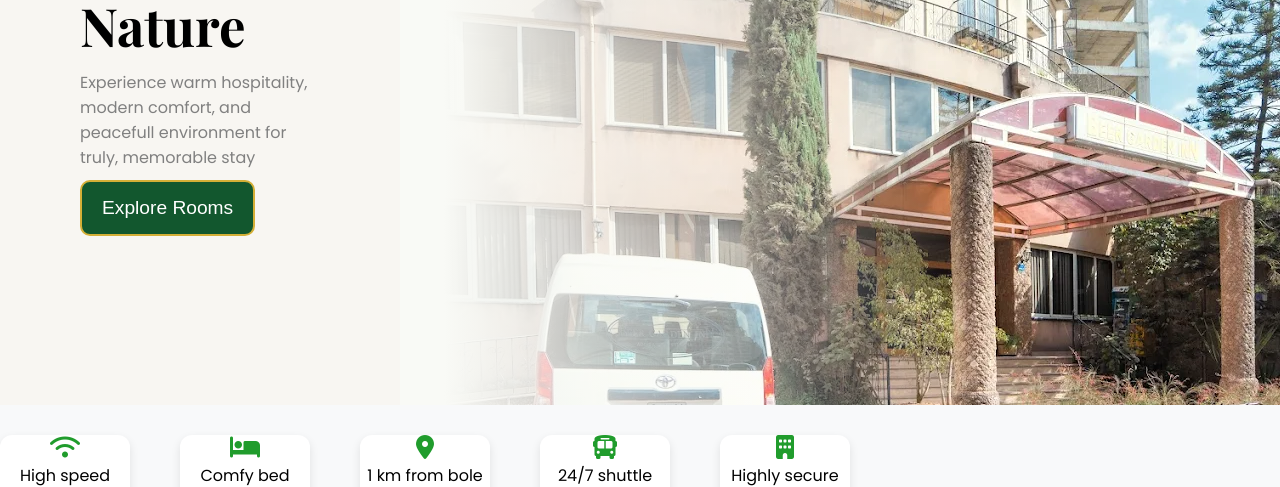
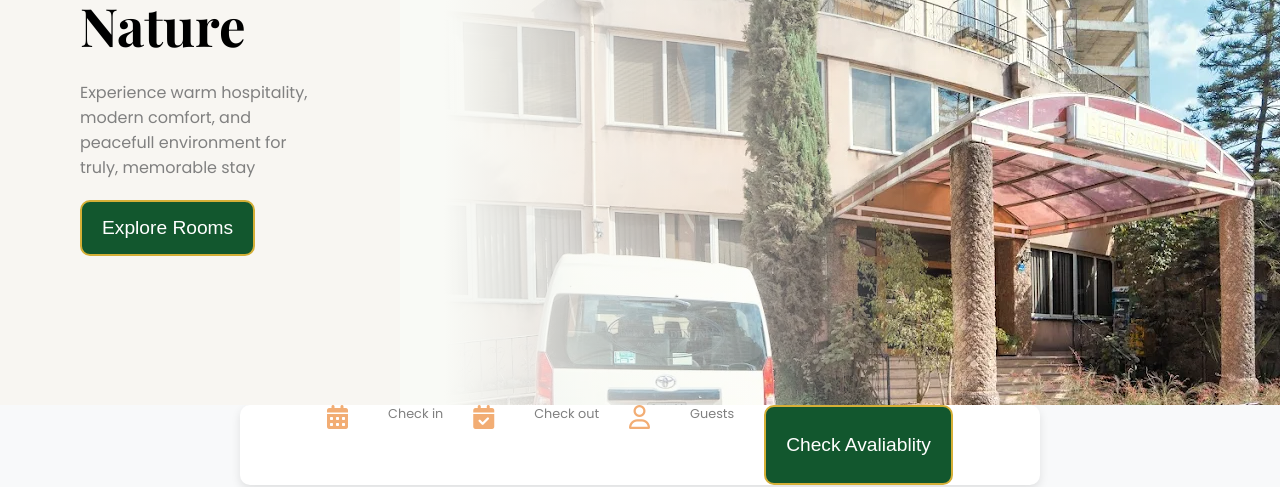
Before and after one commit to Paulos-g/Garden-Inn-project, a React (Vite) app: page / in a window 1280 px wide. Shown: the part 465-952 px from the top of the page. Built offline with nearby package versions, Linux system fonts and the light colour scheme.

Commit message:
Add Check in out component

```diff
--- a/src/Home.jsx
+++ b/src/Home.jsx
@@ -13,6 +13,8 @@ import Button from "./components/Button";
 import Header from "./components/Headers";
 import Bar from "./assets/BarImage.jpg";
 import restaurant from "./assets/restaurant.jpg";
+import Check from "./components/checkinout";
+import Icon from "./components/Icons";
 
 function Home() {
   return (
@@ -39,6 +41,7 @@ function Home() {
           <img className="receptionImg" src={Reception} alt="reception image" />
         </div>
       </div> */}
+      <Check />
       <div className="icons">
         <Service icon="fa-solid fa-wifi" title="High speed internet" />
         <Service icon="fa-solid fa-bed" title="Comfy bed" />
@@ -49,6 +52,7 @@ function Home() {
         <Service icon="fa-solid fa-bus" title="24/7 shuttle service" />
         <Service icon="fa-solid fa-building shield" title="Highly secure" />
       </div>
+
       <Header text="Our Accommodations" />
       <div className="card">
         <Card
@@ -94,6 +98,7 @@ function Home() {
       and companinon, Try our famous chicken roast with rice"
         />
       </div>
+      <div className="check"></div>
     </>
   );
 }
--- /dev/null
+++ b/src/components/Icons.jsx
@@ -0,0 +1,11 @@
+import React from "react";
+
+function Icon(props) {
+  return (
+    <div className="Icon-container">
+      <i className={props.icon}></i>
+      <p>{props.title}</p>
+    </div>
+  );
+}
+export default Icon;
--- /dev/null
+++ b/src/components/checkinout.jsx
@@ -0,0 +1,17 @@
+import React from "react";
+import Icon from "./Icons";
+import Button from "./Button";
+
+function Check() {
+  return (
+    <div>
+      <div className="check-container">
+        <Icon icon="fa-solid fa-calendar-days" title="Check in" />
+        <Icon icon="fa-solid fa-calendar-check" title="Check out " />
+        <Icon icon="fa-regular fa-user" title="Guests" />
+        <Button text="Check Avaliablity" />
+      </div>
+    </div>
+  );
+}
+export default Check;
--- a/src/main.css
+++ b/src/main.css
@@ -3,8 +3,9 @@
   --text-dark: #1b4332;
   --text-light: #6c757d;
   --bg-section: #e9f5ef;
-  --accent: #f4a261;
+  --accent: #f2ad74;
   --nav-color: #209c2c;
+  --box-color: #ffffff;
 }
 body {
   background-color: var(--bg-main);
@@ -33,8 +34,8 @@ body {
 }
 .hero-text p {
   color: gray;
-  margin-top: 10px;
-  margin-bottom: 10px;
+  margin-top: 20px;
+  margin-bottom: 20px;
 }
 .hero-image {
   flex: 1;
@@ -76,7 +77,7 @@ body {
 .icons {
   margin-top: 30px;
   display: flex;
-  gap: 50px;
+  gap: 10px;
   align-content: center;
 }
 .icon-container {
@@ -88,9 +89,10 @@ body {
   background: white;
   box-shadow: 0 4px 10px rgba(0, 0, 0, 0.1);
   transition: 0.3s;
+  margin: 0 auto;
 }
 .icon-container i {
-  color: var(--nav-color);
+  color: var(--accent);
   font-size: 1.5rem;
   font-weight: bolder;
 }
@@ -136,3 +138,26 @@ body {
 .special-text {
   color: #209c2c;
 }
+.check-container {
+  display: flex;
+  gap: 30px;
+  background-color: var(--box-color);
+  width: 800px;
+  height: 80px;
+  margin: 0 auto;
+  justify-content: center;
+  border-radius: 10px;
+  box-shadow: 0 4px 10px rgba(0, 0, 0, 0.1);
+}
+.Icon-container {
+  display: flex;
+  gap: 40px;
+}
+.Icon-container i {
+  font-size: 1.5rem;
+  color: var(--accent);
+}
+.Icon-container p {
+  font-size: 0.8rem;
+  color: gray;
+}
```
